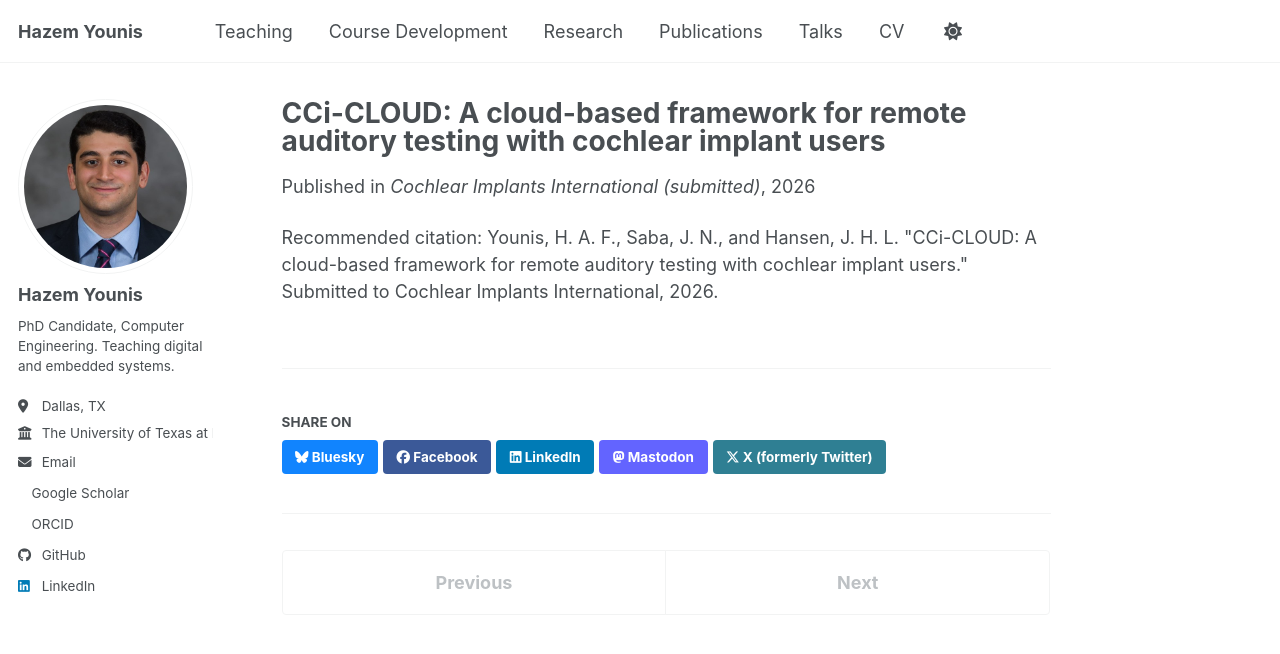
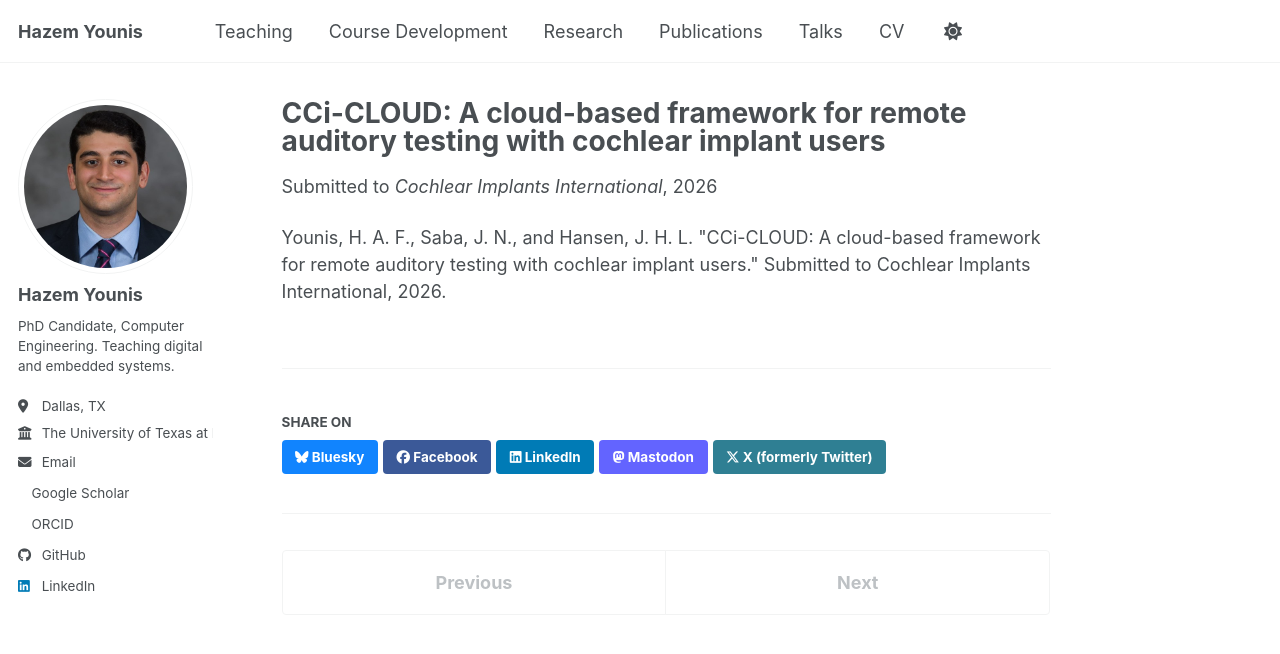
Before and after one commit to Hazem-AF-Younis/hazem-af-younis.github.io, a Jekyll site: the page built from _publications/2026-11-cii.md, in a window 1280 px wide. Shown: the top 654 px of the page. Built offline with Jekyll 4.4.1, drawn with Linux system fonts in a browser that asks for light colours; a script bundle is joined from its source files by our own code; a style sheet for code colours, icons or effects is not loaded.

Commit message:
Publications: show Submitted/Accepted status and drop 'Recommended citation' label

```diff
--- a/_includes/archive-single.html
+++ b/_includes/archive-single.html
@@ -42,7 +42,7 @@
           {% assign post_year = post.date | default: "1900-01-01" | date: "%Y" %}
           <p> {{ post.type }}, <i>{{ post.venue }}</i>{% unless post.type contains post_year %}, {{ post_year }}{% endunless %} </p>
         {% elsif post.collection == 'publications' %}
-          <p>Published in <i>{{ post.venue }}</i>, {{ post.date | default: "1900-01-01" | date: "%Y" }} </p>
+          <p>{{ post.status | default: "Published in" }} <i>{{ post.venue }}</i>, {{ post.date | default: "1900-01-01" | date: "%Y" }} </p>
         {% elsif post.date %}
          <p class="page__date"><strong><i class="fa fa-fw fa-calendar" aria-hidden="true"></i> {{ site.data.ui-text[site.locale].date_label | default: "Published:" }}</strong> <time datetime="{{ post.date | default: "1900-01-01" | date_to_xmlschema }}">{{ post.date | default: "1900-01-01" | date: "%B %d, %Y" }}</time></p>
         {% endif %}
--- a/_includes/components/citations.html
+++ b/_includes/components/citations.html
@@ -1,6 +1,6 @@
 <!-- Render the citation if supplied -->
 {% if include.citation %}
-Recommended citation: {{ include.citation }}<br />
+{{ include.citation }}<br />
 {% endif %}
 <!-- Create the variable so it exists in the event there is no citation -->
 {% assign block = "" %}
--- a/_layouts/single.html
+++ b/_layouts/single.html
@@ -37,7 +37,7 @@ layout: default
         {% if page.collection == 'teaching' %}
           <p> {{ page.type }}, <i>{{ page.venue }}</i>, {{ page.date | default: "1900-01-01" | date: "%Y" }} </p>
         {% elsif page.venue and page.date %}
-          <p>Published in <i>{{ page.venue }}</i>, {{ page.date | default: "1900-01-01" | date: "%Y" }} </p>
+          <p>{{ page.status | default: "Published in" }} <i>{{ page.venue }}</i>, {{ page.date | default: "1900-01-01" | date: "%Y" }} </p>
         {% elsif page.date %}
           <p class="page__date"><strong><i class="fa fa-fw fa-calendar" aria-hidden="true"></i> {{ site.data.ui-text[site.locale].date_label | default: "Published:" }}</strong> <time datetime="{{ page.date | date_to_xmlschema }}">{{ page.date | default: "1900-01-01" | date: "%B %d, %Y" }}</time></p>
         {% endif %}
--- a/_publications/2026-11-cii.md
+++ b/_publications/2026-11-cii.md
@@ -4,6 +4,7 @@ collection: publications
 category: manuscripts
 permalink: /publication/2026-cci-cloud
 date: 2026-11-06
-venue: 'Cochlear Implants International (submitted)'
+venue: 'Cochlear Implants International'
+status: 'Submitted to'
 citation: 'Younis, H. A. F., Saba, J. N., and Hansen, J. H. L. "CCi-CLOUD: A cloud-based framework for remote auditory testing with cochlear implant users." Submitted to Cochlear Implants International, 2026.'
 ---
```
Also changed, not shown: _publications/2026-11-slt.md (+1 -0 lines).
